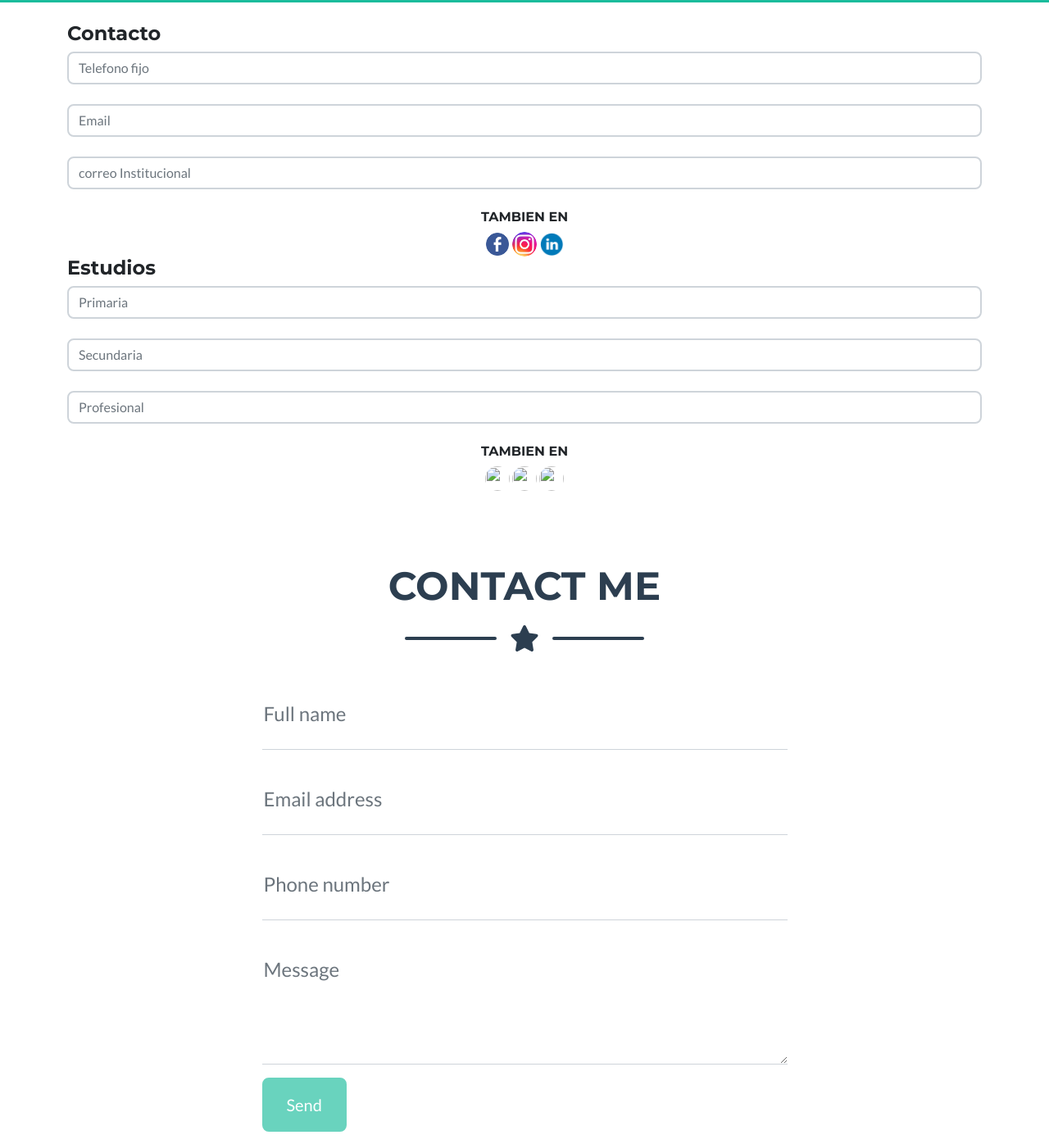
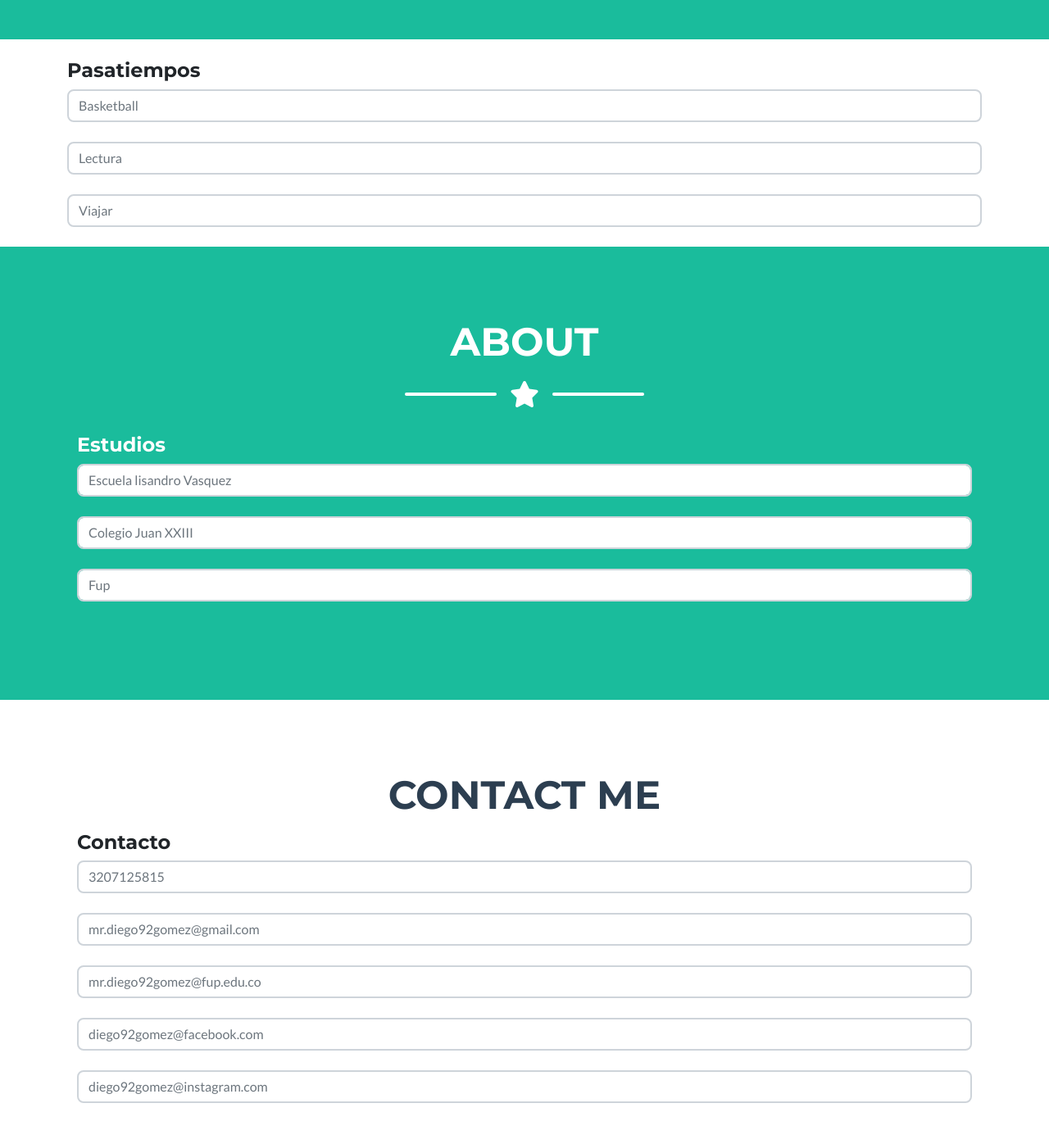
Before and after one commit to 92Gomez/92Gomez.github.io, a plain HTML site: page index.html in a window 1280 px wide. Shown: the part 780-2165 px from the top of the page at 82% size. Drawn offline with nearby package versions, Linux system fonts and the light colour scheme.

Commit message:
modificacion about

```diff
--- a/index.html
+++ b/index.html
@@ -22,7 +22,7 @@
     <!-- Navigation-->
     <nav class="navbar navbar-expand-lg bg-secondary text-uppercase fixed-top" id="mainNav">
         <div class="container">
-            <a class="navbar-brand" href="#page-top">Start Bootstrap</a>
+            <a class="navbar-brand" href="#page-top">Diego Gomez</a>
             <button class="navbar-toggler text-uppercase font-weight-bold bg-primary text-white rounded" type="button" data-bs-toggle="collapse" data-bs-target="#navbarResponsive" aria-controls="navbarResponsive" aria-expanded="false" aria-label="Toggle navigation">
                     Menu
                     <i class="fas fa-bars"></i>
@@ -40,9 +40,9 @@
     <header class="masthead bg-primary text-white text-center">
         <div class="container d-flex align-items-center flex-column">
             <!-- Masthead Avatar Image-->
-            <img class="masthead-avatar mb-5" src="assets/img/avataaars.svg" alt="..." />
+            <img class="masthead-avatar mb-5" src="assets/img/portfolio/Diego_Gomez.jpeg" alt="..." />
             <!-- Masthead Heading-->
-            <h1 class="masthead-heading text-uppercase mb-0">Start Bootstrap</h1>
+            <h1 class="masthead-heading text-uppercase mb-0">Hoja de Vida</h1>
             <!-- Icon Divider-->
             <div class="divider-custom divider-light">
                 <div class="divider-custom-line"></div>
@@ -57,46 +57,40 @@
     <div class="container">
         <div class="row align-items-start">
             <div class="col">
-                <div class="col">
                 <br>
-                    <h4>Contacto</h4>
-                    <input type="nombre" class="form-control" id="exampleFormControlInput1" placeholder="Telefono fijo"><br>
-                    <input type="nombre" class="form-control" id="exampleFormControlInput1" placeholder="Email"><br>
-                    <input type="nombre" class="form-control" id="exampleFormControlInput1" placeholder="correo Institucional"><br>
+                <h4>Pasatiempos</h4>
+                <input type="nombre" class="form-control" id="exampleFormControlInput1" placeholder="Basketball"><br>
+                <input type="nombre" class="form-control" id="exampleFormControlInput1" placeholder="Lectura"><br>
+                <input type="nombre" class="form-control" id="exampleFormControlInput1" placeholder="Viajar"><br>
             </div>
         </div>
     </div>
     </div>
-    </div>
-    </div>
-    </div>
-    <h6 style="text-align: center">TAMBIEN EN </h6>
-    <div style="text-align: center;">
-        <img src="assets/img/portfolio/facebook.png" alt="" class="rounded-circle" width="30" height="30">
-        <img src="assets/img/portfolio/instagram.png" alt="" class="rounded-circle" width="30" height="30">
-        <img src="assets/img/portfolio/in.png" alt="" class="rounded-circle" width="30" height="30">
-    </div>
-    </div>
+
     </section>
     <!-- About Section Educacion-->
+    <section class="page-section bg-primary text-white mb-0" id="about">
+        <div class="container">
+            <!-- About Section Heading-->
+            <h2 class="page-section-heading text-center text-uppercase text-white">About</h2>
+            <!-- Icon Divider-->
+            <div class="divider-custom divider-light">
+                <div class="divider-custom-line"></div>
+                <div class="divider-custom-icon"><i class="fas fa-star"></i></div>
+                <div class="divider-custom-line"></div>
+            </div>
+            <!-- About Section Content-->
             <div class="container">
                 <div class="row align-items-start">
                     <div class="col">
                         <h4>Estudios</h4>
-                <input type="nombre" class="form-control" id="exampleFormControlInput1" placeholder="Primaria"><br>
-                <input type="nombre" class="form-control" id="exampleFormControlInput1" placeholder="Secundaria"><br>
-                <input type="nombre" class="form-control" id="exampleFormControlInput1" placeholder="Profesional"><br>
+                        <input type="nombre" class="form-control" id="exampleFormControlInput1" placeholder="Escuela lisandro Vasquez"><br>
+                        <input type="nombre" class="form-control" id="exampleFormControlInput1" placeholder="Colegio Juan XXIII"><br>
+                        <input type="nombre" class="form-control" id="exampleFormControlInput1" placeholder="Fup"><br>
                     </div>
                 </div>
             </div>
         </div>
-    </div>
-    </div>
-    <h6 style="text-align: center">TAMBIEN EN </h6>
-    <div style="text-align: center;">
-        <img src="img/facebook.png" alt="" class="rounded-circle" width="30" height="30">
-        <img src="img/instagram.png" alt="" class="rounded-circle" width="30" height="30">
-        <img src="img/in.png" alt="" class="rounded-circle" width="30" height="30">
         </div>
         </div>
         </div>
@@ -107,69 +101,21 @@
             <!-- Contact Section Heading-->
             <h2 class="page-section-heading text-center text-uppercase text-secondary mb-0">Contact Me</h2>
             <!-- Icon Divider-->
-            <div class="divider-custom">
-                <div class="divider-custom-line"></div>
-                <div class="divider-custom-icon"><i class="fas fa-star"></i></div>
-                <div class="divider-custom-line"></div>
-            </div>
-            <!-- Contact Section Form-->
-            <div class="row justify-content-center">
-                <div class="col-lg-8 col-xl-7">
-                    <!-- * * * * * * * * * * * * * * *-->
-                    <!-- * * SB Forms Contact Form * *-->
-                    <!-- * * * * * * * * * * * * * * *-->
-                    <!-- This form is pre-integrated with SB Forms.-->
-                    <!-- To make this form functional, sign up at-->
-                    <!-- https://startbootstrap.com/solution/contact-forms-->
-                    <!-- to get an API token!-->
-                    <form id="contactForm" data-sb-form-api-token="API_TOKEN">
-                        <!-- Name input-->
-                        <div class="form-floating mb-3">
-                            <input class="form-control" id="name" type="text" placeholder="Enter your name..." data-sb-validations="required" />
-                            <label for="name">Full name</label>
-                            <div class="invalid-feedback" data-sb-feedback="name:required">A name is required.</div>
-                        </div>
-                        <!-- Email address input-->
-                        <div class="form-floating mb-3">
-                            <input class="form-control" id="email" type="email" placeholder="name@example.com" data-sb-validations="required,email" />
-                            <label for="email">Email address</label>
-                            <div class="invalid-feedback" data-sb-feedback="email:required">An email is required.</div>
-                            <div class="invalid-feedback" data-sb-feedback="email:email">Email is not valid.</div>
-                        </div>
-                        <!-- Phone number input-->
-                        <div class="form-floating mb-3">
-                            <input class="form-control" id="phone" type="tel" placeholder="(123) 456-7890" data-sb-validations="required" />
-                            <label for="phone">Phone number</label>
-                            <div class="invalid-feedback" data-sb-feedback="phone:required">A phone number is required.</div>
-                        </div>
-                        <!-- Message input-->
-                        <div class="form-floating mb-3">
-                            <textarea class="form-control" id="message" type="text" placeholder="Enter your message here..." style="height: 10rem" data-sb-validations="required"></textarea>
-                            <label for="message">Message</label>
-                            <div class="invalid-feedback" data-sb-feedback="message:required">A message is required.</div>
-                        </div>
-                        <!-- Submit success message-->
-                        <!---->
-                        <!-- This is what your users will see when the form-->
-                        <!-- has successfully submitted-->
-                        <div class="d-none" id="submitSuccessMessage">
-                            <div class="text-center mb-3">
-                                <div class="fw-bolder">Form submission successful!</div>
-                                To activate this form, sign up at
-                                <br />
-                                <a href="https://startbootstrap.com/solution/contact-forms">https://startbootstrap.com/solution/contact-forms</a>
+            <div class="container">
+                <div class="row align-items-start">
+                    <div class="col">
+                        <div class="col">
+                            <br>
+                            <h4>Contacto</h4>
+                            <input type="nombre" class="form-control" id="exampleFormControlInput1" placeholder="3207125815"><br>
+                            <input type="nombre" class="form-control" id="exampleFormControlInput1" placeholder="mr.diego92gomez@gmail.com"><br>
+                            <input type="nombre" class="form-control" id="exampleFormControlInput1" placeholder="mr.diego92gomez@fup.edu.co"><br>
+                            <input type="nombre" class="form-control" id="exampleFormControlInput1" placeholder="diego92gomez@facebook.com"><br>
+                            <input type="nombre" class="form-control" id="exampleFormControlInput1" placeholder="diego92gomez@instagram.com"><br>
                         </div>
                     </div>
-                        <!-- Submit error message-->
-                        <!---->
-                        <!-- This is what your users will see when there is-->
-                        <!-- an error submitting the form-->
-                        <div class="d-none" id="submitErrorMessage">
-                            <div class="text-center text-danger mb-3">Error sending message!</div>
                 </div>
-                        <!-- Submit Button-->
-                        <button class="btn btn-primary btn-xl disabled" id="submitButton" type="submit">Send</button>
-                    </form>
+            </div>
         </div>
         </div>
         </div>
```
Lines whose indentation alone changed are shown as unchanged.
